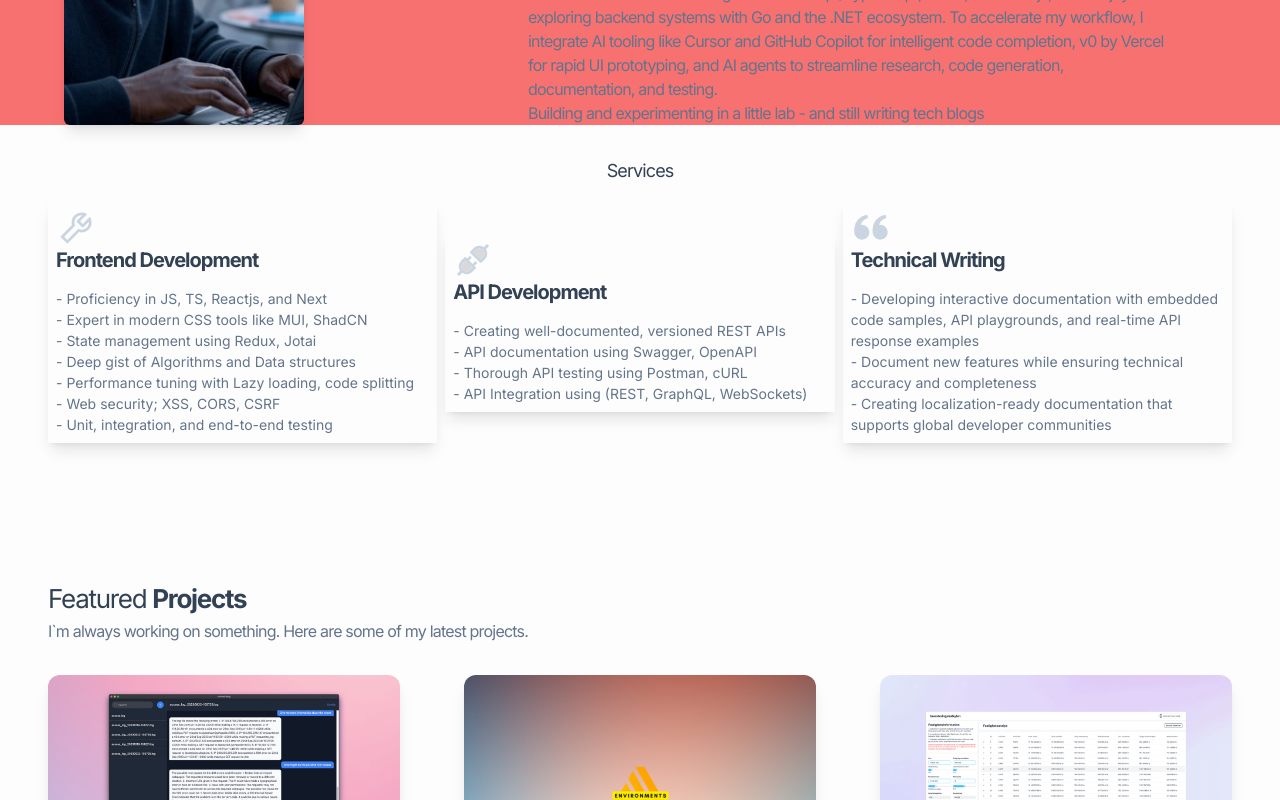
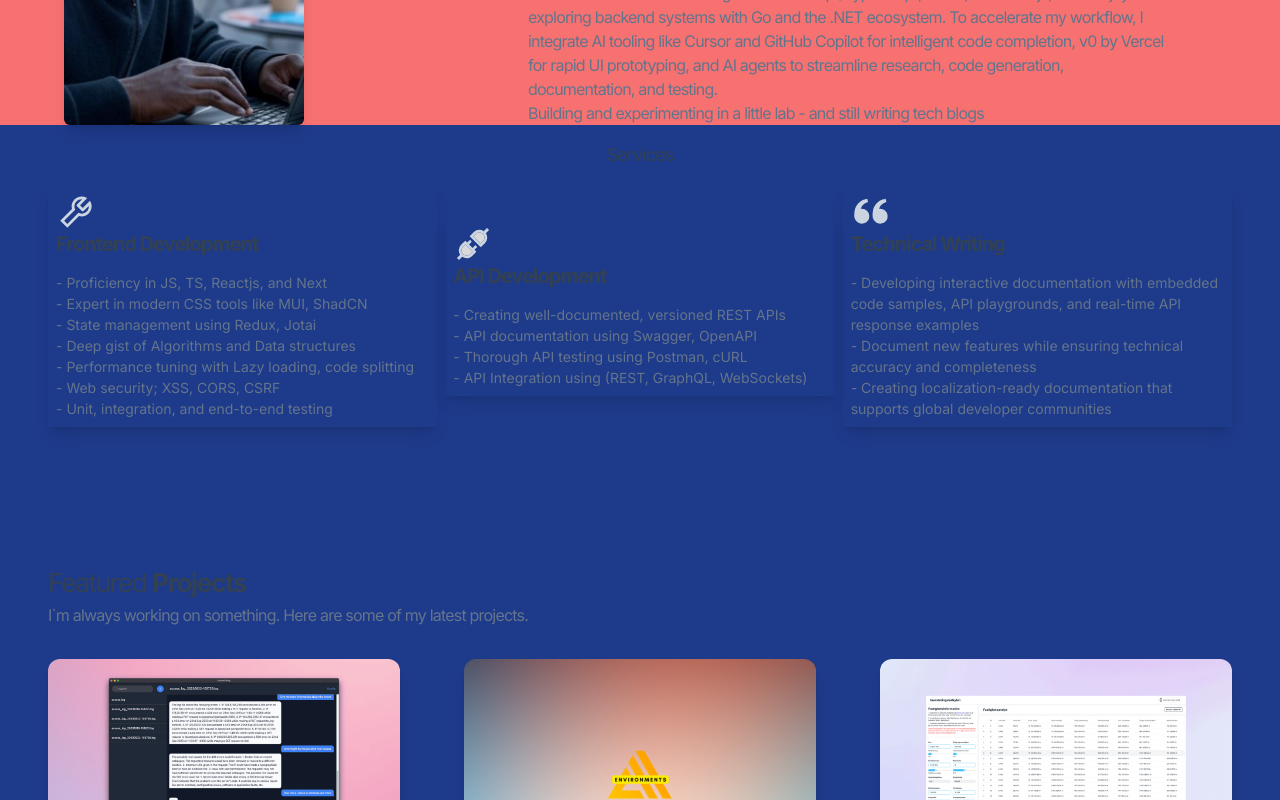
Before and after one commit to Brucedevnairobi/portfolio-website, a Next.js app: page / in a window 1280 px wide. Shown: the part 1040-1840 px from the top of the page. Built offline with nearby package versions, Linux system fonts and the light colour scheme.

Commit message:
styling bugs

```diff
--- a/app/page.tsx
+++ b/app/page.tsx
@@ -137,7 +137,7 @@ export default function Home() {
           </div>
         </div>
       </div>
-      <div className="pt-32 md:pt-4">
+      <div className="bg-blue-900 max-h-screen">
         <h1 className=" tracking-tighter text-[18px] text-center pt- md:pt-4 text-slate-700">
           Services
         </h1>
```
